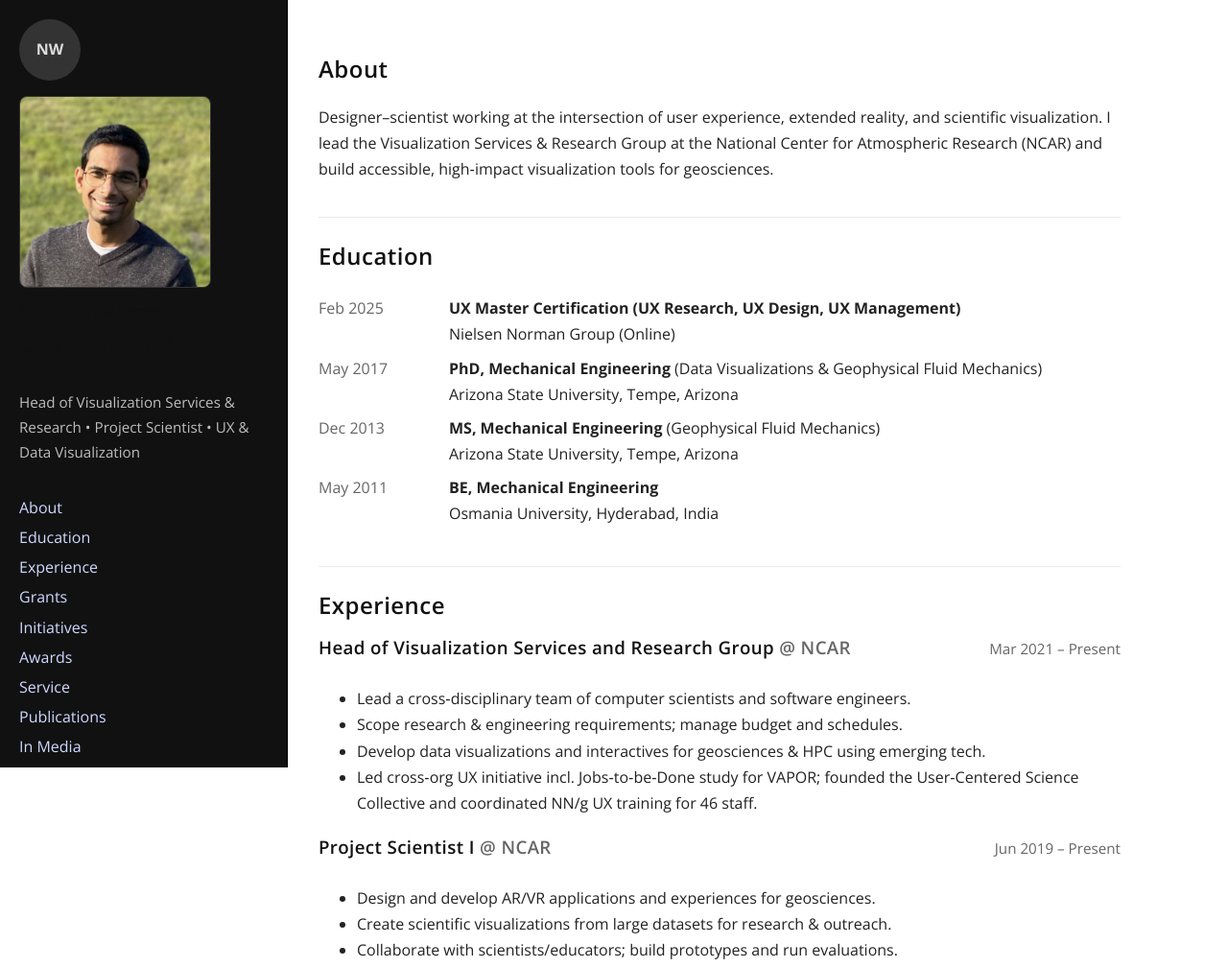
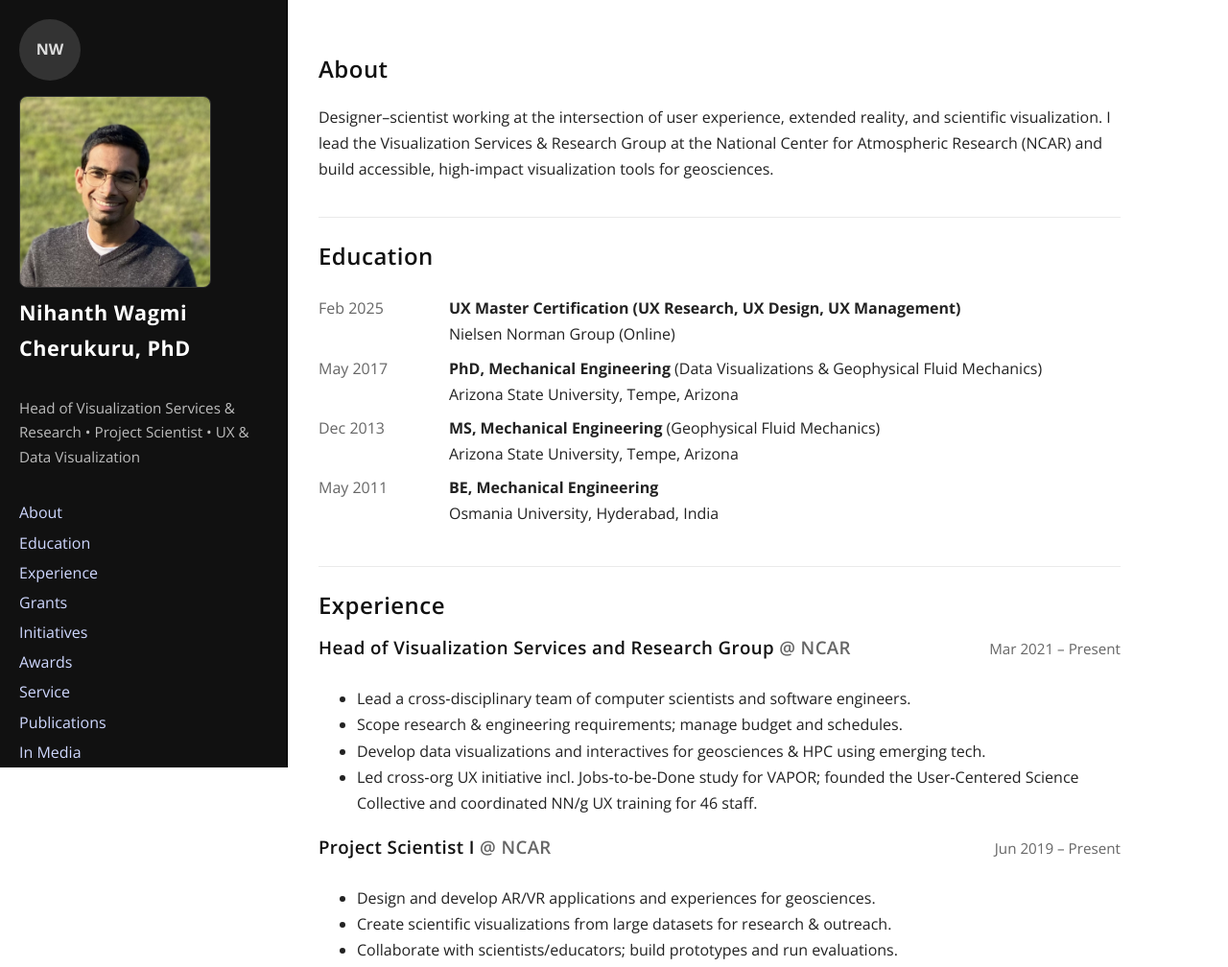
Before and after one commit to NihanthCW/NihanthCW, a plain HTML site: page index.html in a window 1280 px wide. Shown: the top 1008 px of the page at 96% size. Drawn offline with nearby package versions, Linux system fonts and the light colour scheme; no server answers.

Commit message:
Add styles for sidebar name

```diff
--- a/assets/css/style.css
+++ b/assets/css/style.css
@@ -66,3 +66,10 @@ h1, h2, h3, h4, h5, h6 {
   color: #111;
   letter-spacing: 0.02em;
 }
+
+.sidebar .name {
+  color: #ffffff;
+  font-weight: 700;
+  font-size: 1.35rem;
+  letter-spacing: 0.5px;
+}
```
